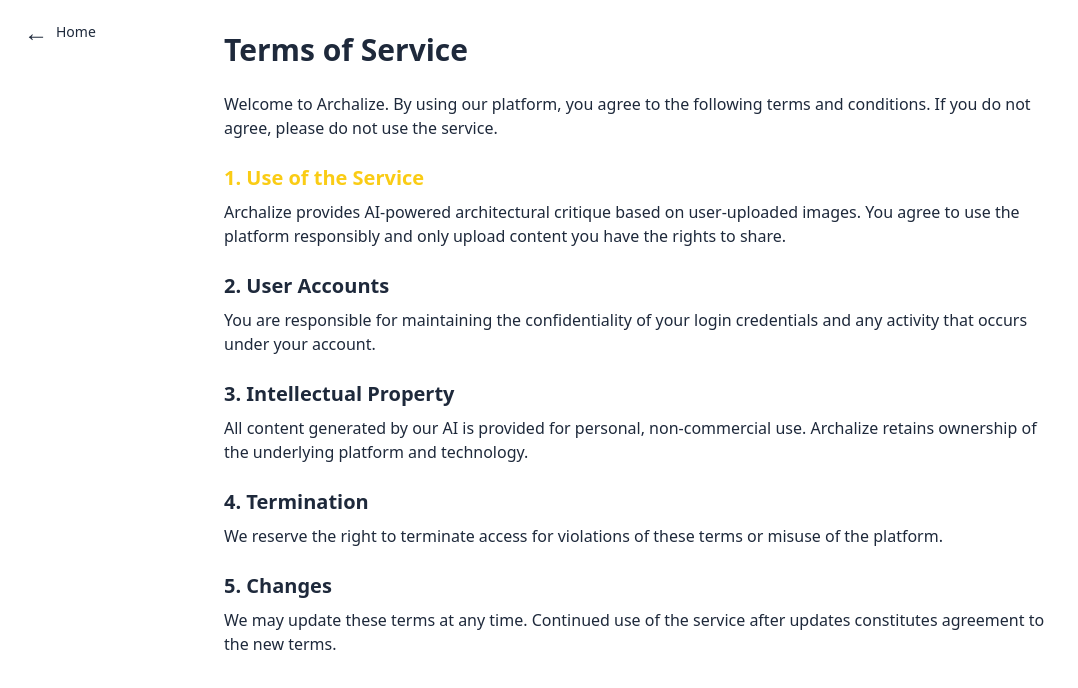
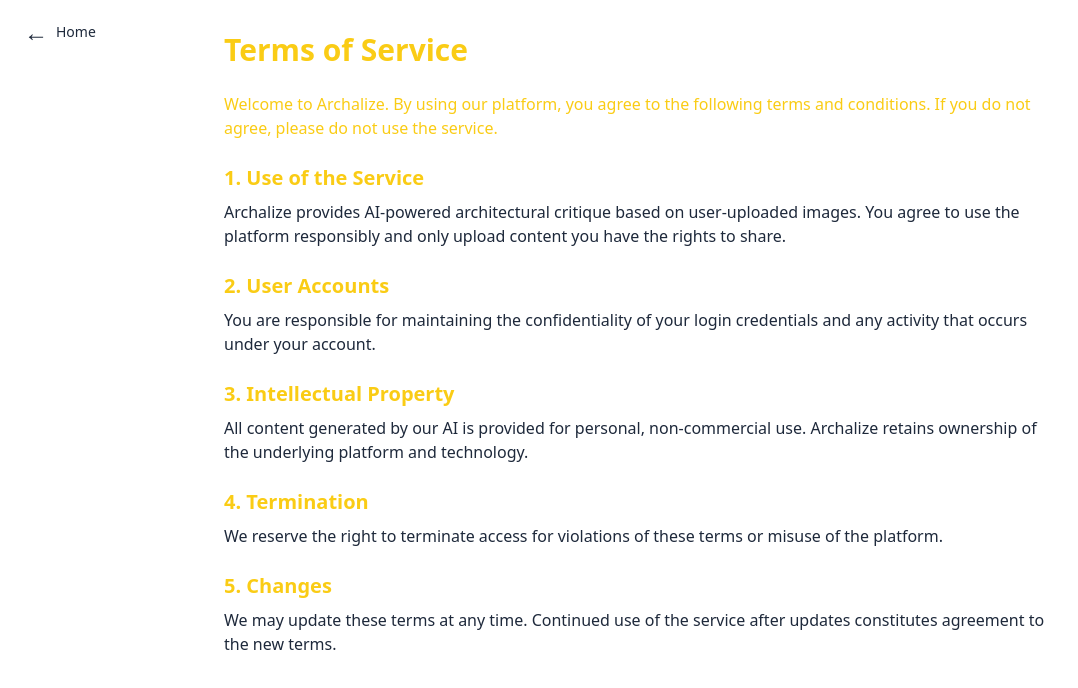
Before and after one commit to SomReal/ArchalizeFR, a React (Create React App) app: page /terms in a window 1280 px wide. Shown: the top 688 px of the page, without its empty margins (0-1078 px from the left). Built offline with nearby package versions, Linux system fonts and the light colour scheme; no server answers.

Commit message:
Update Terms color more

```diff
--- a/src/Terms.js
+++ b/src/Terms.js
@@ -4,8 +4,8 @@
 export default function Terms() {
   return (
     <div className="p-8 max-w-4xl mx-auto font-sans text-[#1E293B] bg-white min-h-screen">
-      <h1 className="text-3xl font-bold mb-6">Terms of Service</h1>
-      <p className="mb-4">
+      <h1 className="text-3xl font-bold mb-6 text-yellow-400">Terms of Service</h1>
+      <p className="mb-4 text-yellow-400">
         Welcome to Archalize. By using our platform, you agree to the following terms and conditions. If you do not agree, please do not use the service.
       </p>
 
@@ -14,22 +14,22 @@
         Archalize provides AI-powered architectural critique based on user-uploaded images. You agree to use the platform responsibly and only upload content you have the rights to share.
       </p>
 
-      <h2 className="text-xl font-semibold mt-6 mb-2">2. User Accounts</h2>
+      <h2 className="text-xl font-semibold mt-6 mb-2 text-yellow-400">2. User Accounts</h2>
       <p className="mb-4">
         You are responsible for maintaining the confidentiality of your login credentials and any activity that occurs under your account.
       </p>
 
-      <h2 className="text-xl font-semibold mt-6 mb-2">3. Intellectual Property</h2>
+      <h2 className="text-xl font-semibold mt-6 mb-2 text-yellow-400">3. Intellectual Property</h2>
       <p className="mb-4">
         All content generated by our AI is provided for personal, non-commercial use. Archalize retains ownership of the underlying platform and technology.
       </p>
 
-      <h2 className="text-xl font-semibold mt-6 mb-2">4. Termination</h2>
+      <h2 className="text-xl font-semibold mt-6 mb-2 text-yellow-400">4. Termination</h2>
       <p className="mb-4">
         We reserve the right to terminate access for violations of these terms or misuse of the platform.
       </p>
 
-      <h2 className="text-xl font-semibold mt-6 mb-2">5. Changes</h2>
+      <h2 className="text-xl font-semibold mt-6 mb-2 text-yellow-400">5. Changes</h2>
       <p className="mb-4">
         We may update these terms at any time. Continued use of the service after updates constitutes agreement to the new terms.
       </p>
```
